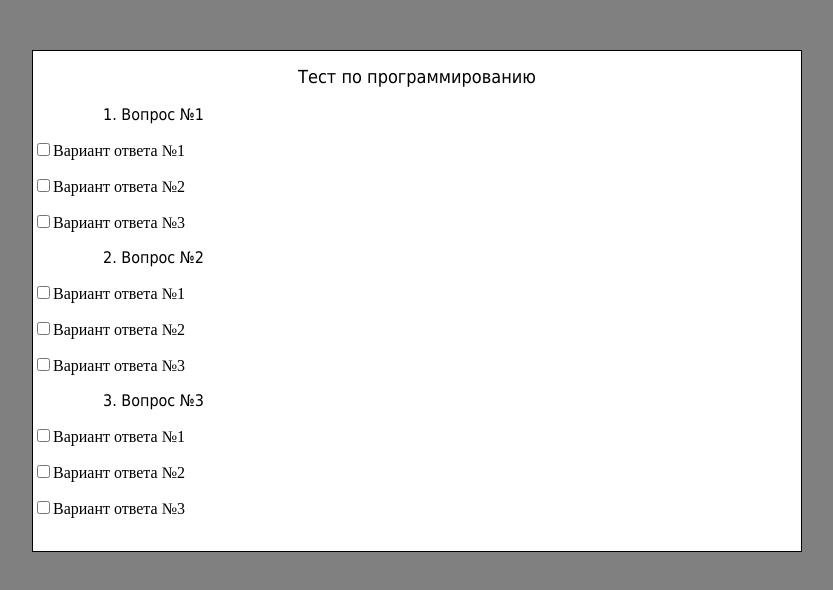
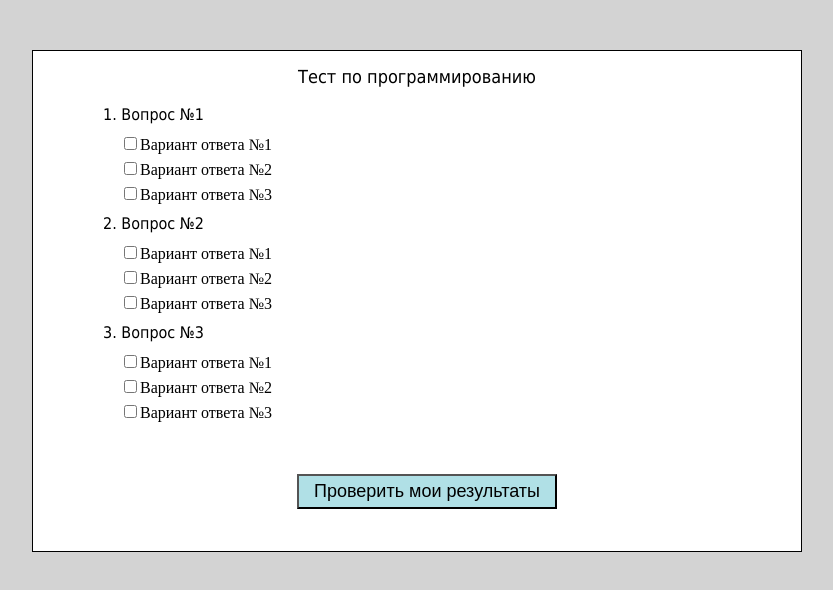
Before and after one commit to yashka713/GoFe4_HTML_Liakh, a plain HTML site: page JS_FE4/hw3-4/index.html in a window 1280 px wide. Shown: the whole page, without its empty margins (223-1056 px from the left). Drawn offline with Linux system fonts and the light colour scheme.

Commit message:
все работает, остались ньюансы

```diff
--- a/JS_FE4/hw3-4/css/style.css
+++ b/JS_FE4/hw3-4/css/style.css
@@ -1,5 +1,5 @@
 body {
-    background-color: gray;
+    background-color: lightgray;
 }
 .wrapper{
     width: 768px;
@@ -7,6 +7,7 @@ body {
     background-color: white;
     border: 1px solid black;
     height: 500px;
+    position: relative;
 }
 .center-header{
     font-size: 18px;
@@ -22,6 +23,9 @@ body {
     font-size: 16px;
     margin-left: 70px;
 }
-.label-answers{
-
+.p-answers{
+    margin: 5px 0 2px 87px;
 }
+input[type="checkbox"]{
+    background: powderblue;
+}
--- a/JS_FE4/hw3-4/js/script.js
+++ b/JS_FE4/hw3-4/js/script.js
@@ -17,8 +17,7 @@ var mainObj = {
     },
     questionsAndAnswers: function () {
         var qAndA = [];
-        /* Здесь будет происходить наполнение массива
-         *q AndA*/
+        /* Здесь будет происходить наполнение массива */
 
         /*вопрос-ответ №1*/
         var qa1 = {
@@ -72,6 +71,8 @@ var mainObj = {
                 /* создание и вывод Checkbox */
                 var checkboxAnswers = document.createElement("INPUT");
                 checkboxAnswers.setAttribute("type", "checkbox");
+                checkboxAnswers.classList.add('checkboxAnswers');
+                checkboxAnswers.style.backgroundColor = 'powderblue';
                 pAnswers.appendChild(checkboxAnswers);
 
                 /* создание и вывод label */
@@ -81,8 +82,30 @@ var mainObj = {
                 labelAnswers.innerHTML = qAndA[i].answers[j];
             }
         }
+    },
+    createButton: function () {
+        var button = document.createElement("INPUT");
+        button.setAttribute("type", "submit");
+        button.setAttribute('value', 'Проверить мои результаты');
+        button.classList.add('button');
+        var wrapper = document.querySelector('.wrapper');
+        wrapper.appendChild(button);
+
+        /*тестим вставку style для кнопки */
+        button.style.fontSize = '18px';
+        button.style.padding = '5px 15px';
+        button.style.marginTop = '50px';
+        button.style.marginLeft = '-120px';
+        button.style.left = '50%';
+        button.style.textAlign = 'center';
+        button.style.position = 'absolute';
+        button.style.backgroundColor = 'powderblue';
+    },
+    constructor: function () {
+        this.createWrapper();
+        this.createHeader();
+        this.questionsAndAnswers();
+        this.createButton();
     }
 };
-mainObj.createWrapper();
-mainObj.createHeader();
-mainObj.questionsAndAnswers();
+mainObj.constructor();
```
